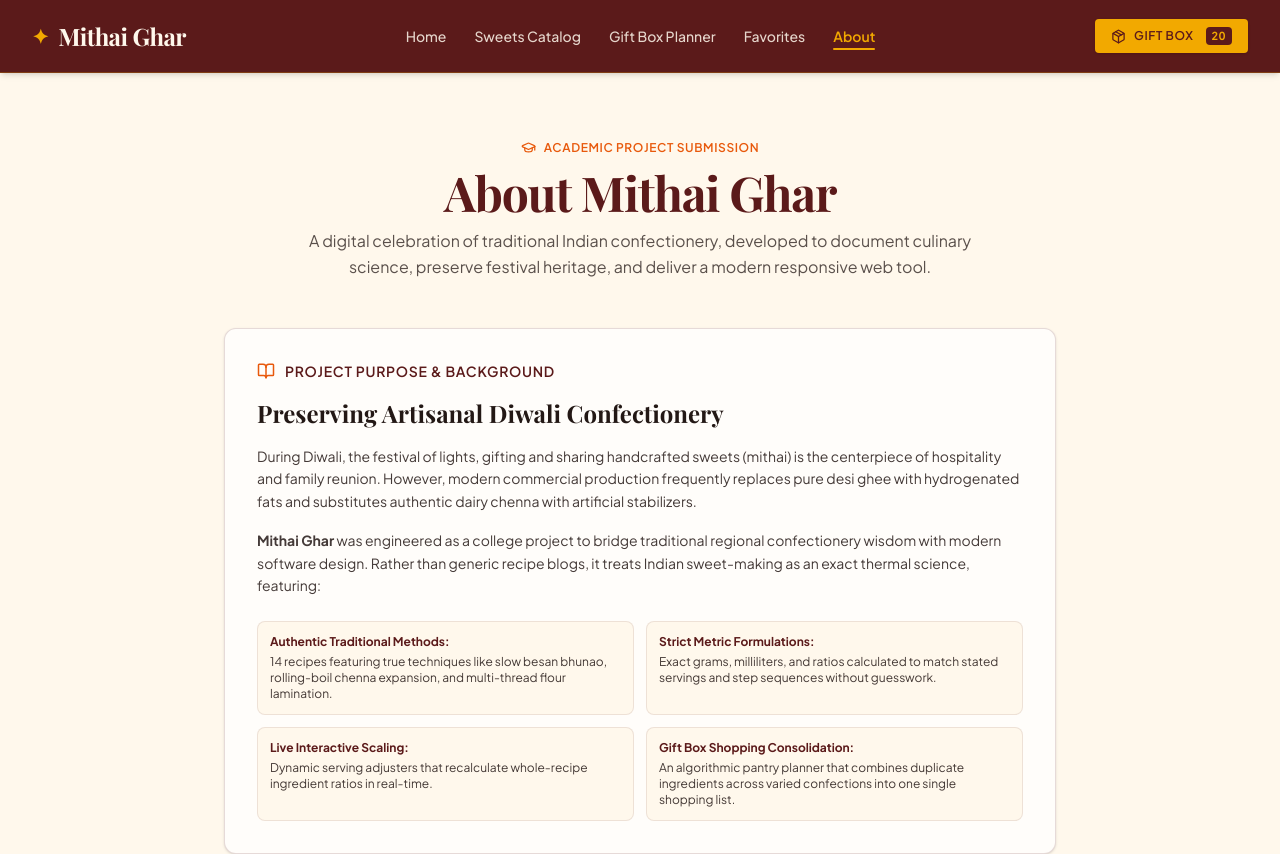
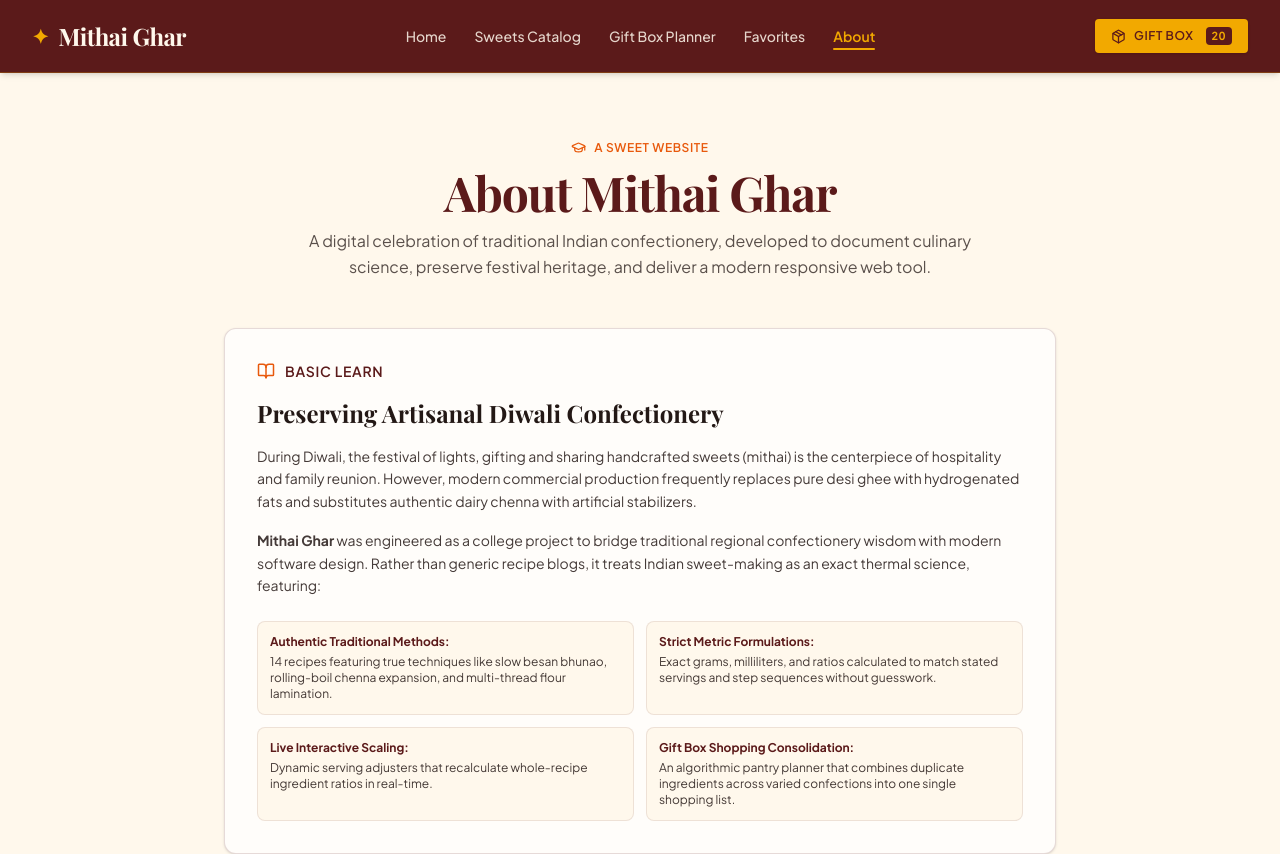
Before and after one commit to Kanishkkaram2703/Mithai-Ghar_website, a React (Vite) app: page /about in a window 1280 px wide. Shown: the top 854 px of the page. Built offline with nearby package versions, Linux system fonts and the light colour scheme; a web font is replaced by a local one.

Commit message:
Update AboutPage.tsx

```diff
--- a/src/pages/AboutPage.tsx
+++ b/src/pages/AboutPage.tsx
@@ -15,8 +15,8 @@ import { usePageMeta } from '../hooks/usePageMeta';
 
 export const AboutPage: React.FC = () => {
   usePageMeta(
-    'About Mithai Ghar — Project Purpose, Tech Stack & Kitchen Safety',
-    'Learn about the Mithai Ghar college project submission, frontend architecture, and essential culinary safety guidelines for hot sugar syrup and ghee.'
+    'About Mithai Ghar Tech Stack & Kitchen Safety',
+    'Learn about the Mithai Ghar frontend architecture, and essential culinary safety guidelines for hot sugar syrup and ghee.'
   );
 
   return (
@@ -26,7 +26,7 @@ export const AboutPage: React.FC = () => {
         <div className="text-center space-y-3">
           <div className="inline-flex items-center gap-2 text-xs font-semibold uppercase tracking-wider text-[#e8590c]">
             <GraduationCap size={15} />
-            <span>Academic Project Submission</span>
+            <span>A Sweet Website</span>
           </div>
           <h1 className="text-3xl sm:text-4xl md:text-5xl font-serif font-bold text-[#5b1a1a] tracking-tight">
             About Mithai Ghar
@@ -40,7 +40,7 @@ export const AboutPage: React.FC = () => {
         <div className="bg-[#fffdfa] rounded-xl border border-[#5b1a1a]/15 p-6 sm:p-8 shadow-sm space-y-4">
           <div className="flex items-center gap-2.5 text-sm font-semibold uppercase tracking-wider text-[#5b1a1a]">
             <BookOpen size={18} className="text-[#e8590c]" />
-            <span>Project Purpose & Background</span>
+            <span>Basic learn</span>
           </div>
           <h2 className="text-2xl font-serif font-bold text-[#231815]">
             Preserving Artisanal Diwali Confectionery
```
